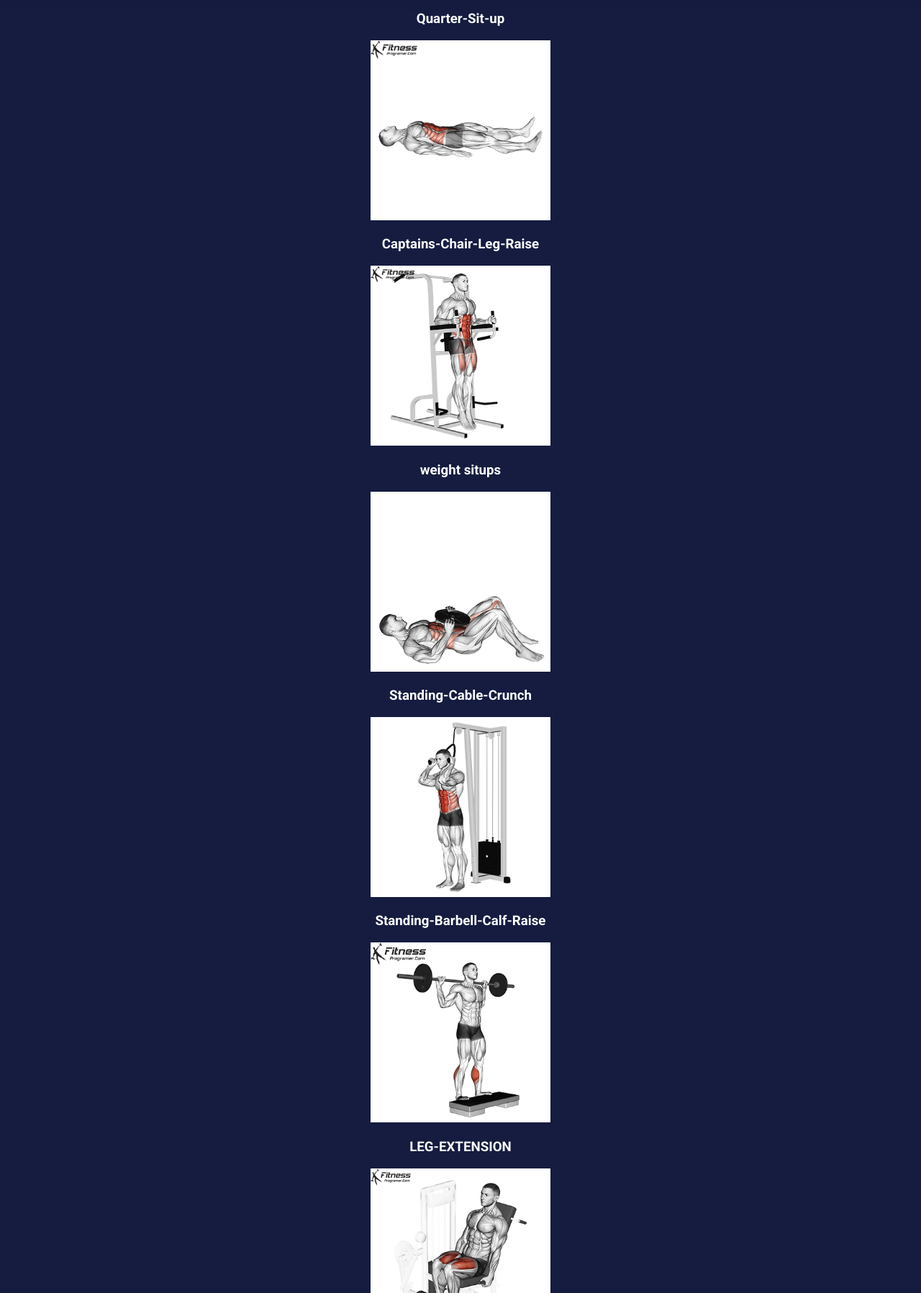
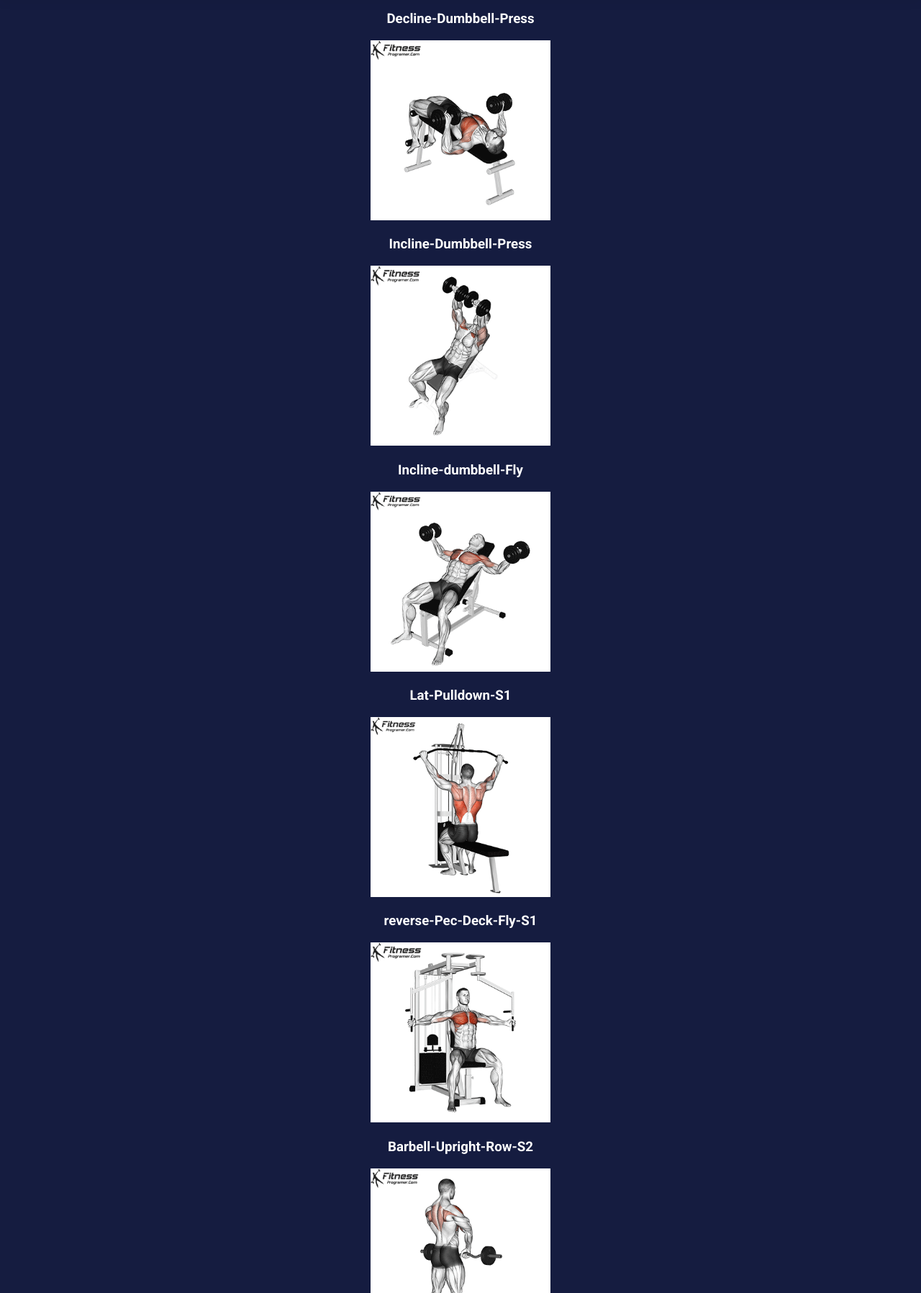
Before and after one commit to omsadeveloper/Befit, a plain HTML site: page index.html in a window 1280 px wide. Shown: the part 104-1900 px from the top of the page at 72% size. Drawn offline with Linux system fonts and the light colour scheme.

Commit message:
new workout day-1

```diff
--- a/index.html
+++ b/index.html
@@ -31,7 +31,7 @@
             </div>
         </div>
     </header>
-    <section class="workout">
+    <!-- <section class="workout">
         <div class="container">
             <div class="workout-box">
                 <h3 class="title">
@@ -95,6 +95,82 @@
                 </h3>
                 <div class="view-workout">
                     <img src="img/leg/High-Knee-Run.gif" alt="">
+                </div>
+            </div>
+        </div>
+    </section> -->
+    <section class="workout">
+        <div class="container">
+            <div class="workout-box">
+                <h3 class="title">
+                    Decline-Dumbbell-Press
+                </h3>
+                <div class="view-workout">
+                    <img src="img/chest/Decline-Dumbbell-Press.gif" alt="">
+                </div>
+            </div>
+            <div class="workout-box">
+                <h3 class="title">
+                    Incline-Dumbbell-Press
+                </h3>
+                <div class="view-workout">
+                    <img src="img/chest/Incline-Dumbbell-Press.gif" alt="">
+                </div>
+            </div>
+            <div class="workout-box">
+                <h3 class="title">
+                    Incline-dumbbell-Fly
+                </h3>
+                <div class="view-workout">
+                    <img src="img/chest/Incline-dumbbell-Fly.gif" alt="">
+                </div>
+            </div>
+            <div class="workout-box">
+                <h3 class="title">
+                    Lat-Pulldown-S1
+                </h3>
+                <div class="view-workout">
+                    <img src="img/back/Lat-Pulldown.gif" alt="">
+                </div>
+            </div>
+            <div class="workout-box">
+                <h3 class="title">
+                    reverse-Pec-Deck-Fly-S1
+                </h3>
+                <div class="view-workout">
+                    <img src="img/chest/Pec-Deck-Fly.gif" alt="">
+                </div>
+            </div>
+            <div class="workout-box">
+                <h3 class="title">
+                    Barbell-Upright-Row-S2
+                </h3>
+                <div class="view-workout">
+                    <img src="img/shoulder/Barbell-Upright-Row.gif" alt="">
+                </div>
+            </div>
+            <div class="workout-box">
+                <h3 class="title">
+                    Dumbbell-Lateral-Raise-S2
+                </h3>
+                <div class="view-workout">
+                    <img src="img/shoulder/Dumbbell-Lateral-Raise.gif" alt="">
+                </div>
+            </div>
+            <div class="workout-box">
+                <h3 class="title">
+                    Seated-Incline-Dumbbell-Curl
+                </h3>
+                <div class="view-workout">
+                    <img src="img/biceps/Seated-Incline-Dumbbell-Curl.gif" alt="">
+                </div>
+            </div>
+            <div class="workout-box">
+                <h3 class="title">
+                    barbell-Wrist-Curl
+                </h3>
+                <div class="view-workout">
+                    <img src="img/arms/barbell-Wrist-Curl.gif" alt="">
                 </div>
             </div>
         </div>
```
Also changed, not shown: img/arms/barbell-Wrist-Curl.gif (added), img/biceps/Hammer-Curl.gif (added), img/biceps/Seated-Incline-Dumbbell-Curl.gif (added), img/shoulder/Dumbbell-Lateral-Raise.gif (added), img/shoulder/Seated-Incline-Dumbbell-Curl.gif (added).
